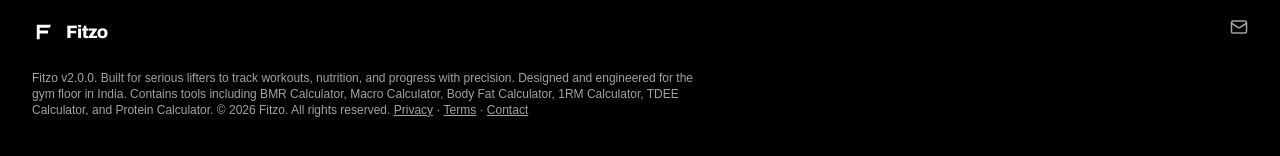
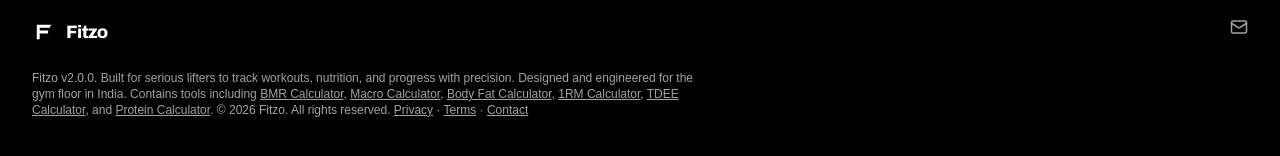
Before and after one commit to ojas20448/fitzo-web, a Next.js app: page / in a window 1280 px wide. Shown: the part 11710-11866 px from the top of the page. Built offline with nearby package versions, Linux system fonts and the light colour scheme; a web font is replaced by a local one.

Commit message:
fix: make calculators clickable in footer

```diff
--- a/components/Footer.tsx
+++ b/components/Footer.tsx
@@ -61,7 +61,7 @@
 
             <p className="font-mono text-[11px] leading-relaxed text-ink-muted sm:text-xs">
               Fitzo v2.0.0. Built for serious lifters to track workouts, nutrition, and progress with precision.
-              Designed and engineered for the gym floor in India. Contains tools including BMR Calculator, Macro Calculator, Body Fat Calculator, 1RM Calculator, TDEE Calculator, and Protein Calculator.
+              Designed and engineered for the gym floor in India. Contains tools including <Link href="/tools/bmr-calculator" className="underline hover:text-white transition-colors">BMR Calculator</Link>, <Link href="/tools/macro-calculator" className="underline hover:text-white transition-colors">Macro Calculator</Link>, <Link href="/tools/body-fat-calculator" className="underline hover:text-white transition-colors">Body Fat Calculator</Link>, <Link href="/tools/1rm-calculator" className="underline hover:text-white transition-colors">1RM Calculator</Link>, <Link href="/tools/tdee-calculator" className="underline hover:text-white transition-colors">TDEE Calculator</Link>, and <Link href="/tools/protein-calculator" className="underline hover:text-white transition-colors">Protein Calculator</Link>.
               &copy; {currentYear} Fitzo. All rights reserved.
               {" "}
               <Link href="/privacy-policy" className="underline hover:text-white transition-colors">Privacy</Link>
```
